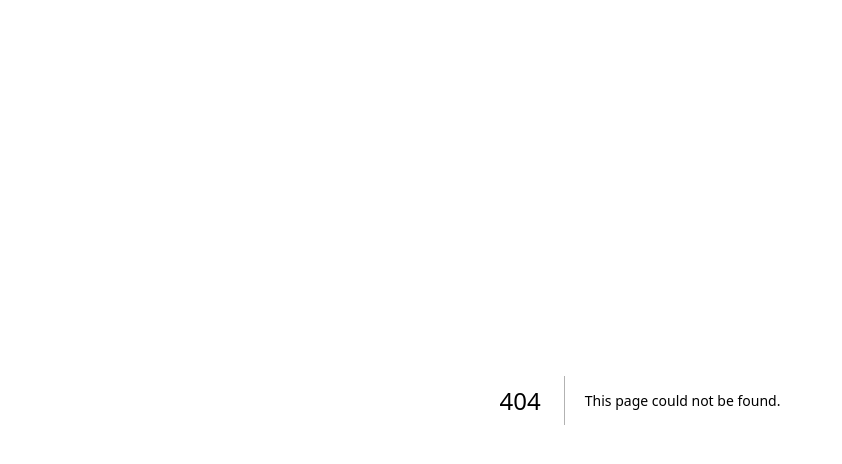
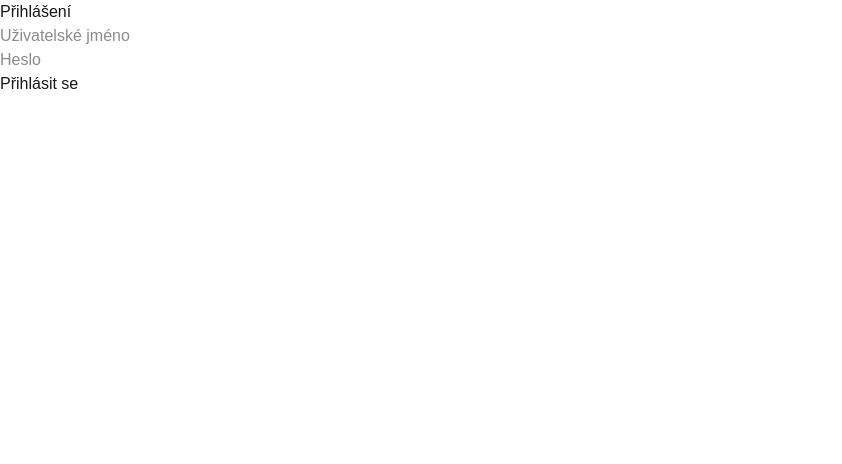
Before and after one commit to Silverinen13/poznamkovy-blok, a Next.js app: page /login in a window 1280 px wide. Before the commit this address had no page. Shown: the top 464 px of the page, without its empty margins (0-842 px from the left). Built offline with nearby package versions, Linux system fonts and the light colour scheme.

Commit message:
Vytvoření přihlašovací části webu

```diff
--- /dev/null
+++ b/pages/api/login.ts
@@ -0,0 +1,31 @@
+import type { NextApiRequest,NextApiResponse } from "next";
+import { prisma } from "../../lib/prisma";
+import { verifyPassword } from "@/lib/hash";
+
+
+export default async function handler(req: NextApiRequest, res: NextApiResponse) {
+    if (req.method !== "POST") {
+        return res.status(405).json({ message: "Povolen je pouze POST!" });
+    }
+
+    const { username, password } = req.body;
+    if (!username || !password) {
+        return res.status(400).json({ message: "Vyplň všechna pole!" });
+    }
+
+    const user = await prisma.user.findUnique({
+        where: { name: username },
+    });
+
+    if(!user) {
+        return res.status(401).json({ message: "Špatné jméno nebo heslo!" });
+    }
+
+    const validPassword = await verifyPassword(password, user.password);
+
+    if(!validPassword) {
+        return res.status(401).json({ message: "Špatné jméno nebo heslo!" });
+    }
+
+    return res.status(200).json({ message: "Přihlášení bylo úspěšné." });
+}
--- /dev/null
+++ b/pages/login.tsx
@@ -0,0 +1,59 @@
+import { useState } from 'react';
+import { useRouter } from 'next/router';
+
+export default function Login(){
+    const [username, setUsername] = useState('');
+    const [password, setPassword] = useState('');
+    const router = useRouter();
+
+    const login = async (e: React.FormEvent) => {
+        e.preventDefault()
+
+        const Login = await fetch('/api/login', {
+            method: 'POST',
+            headers: {
+                'Content-Type': 'application/json'
+            },
+            body: JSON.stringify(
+                {   username,
+                    password
+                }),
+        });
+
+        const data = await Login.json();
+
+        if(Login.ok) {
+            alert (data.message)
+            router.push('/notes');
+        }
+        else {
+            alert(data.message || "Přihlášení se nepovedlo!")
+        }
+
+        setUsername('')
+        setPassword('')
+    }
+
+
+return (
+    <div>
+        <h1>Přihlášení</h1>
+        <form onSubmit={login}>
+            <input
+                type='text'
+                placeholder='Uživatelské jméno'
+                value={username}
+                onChange={(e) => setUsername(e.target.value)}
+            />
+            <br />
+            <input
+                type='password'
+                placeholder='Heslo'
+                value={password}
+                onChange={(e) => setPassword(e.target.value)}
+            />
+            <br />
+            <button type='submit'>Přihlásit se</button>
+        </form>
+    </div>
+)}
```
